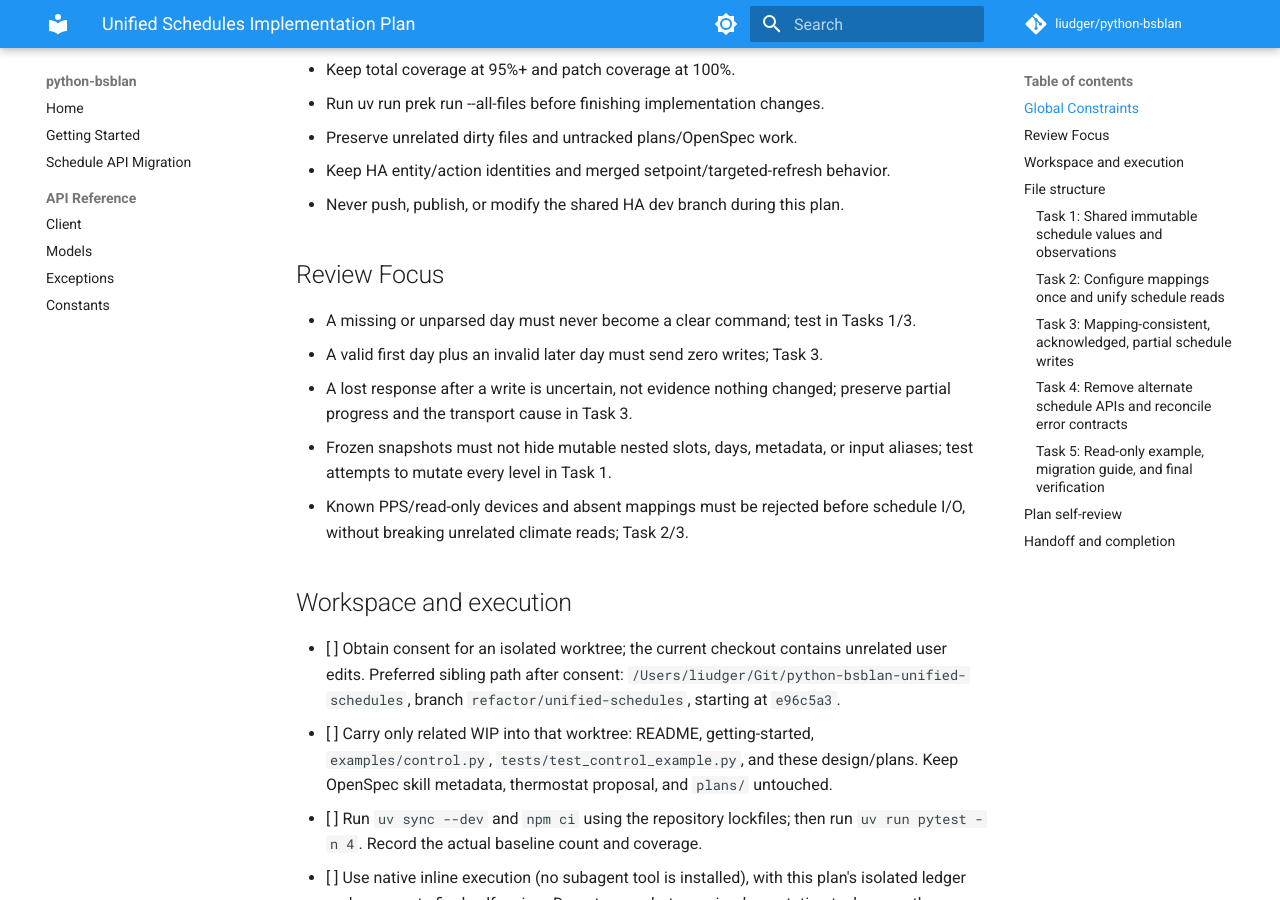
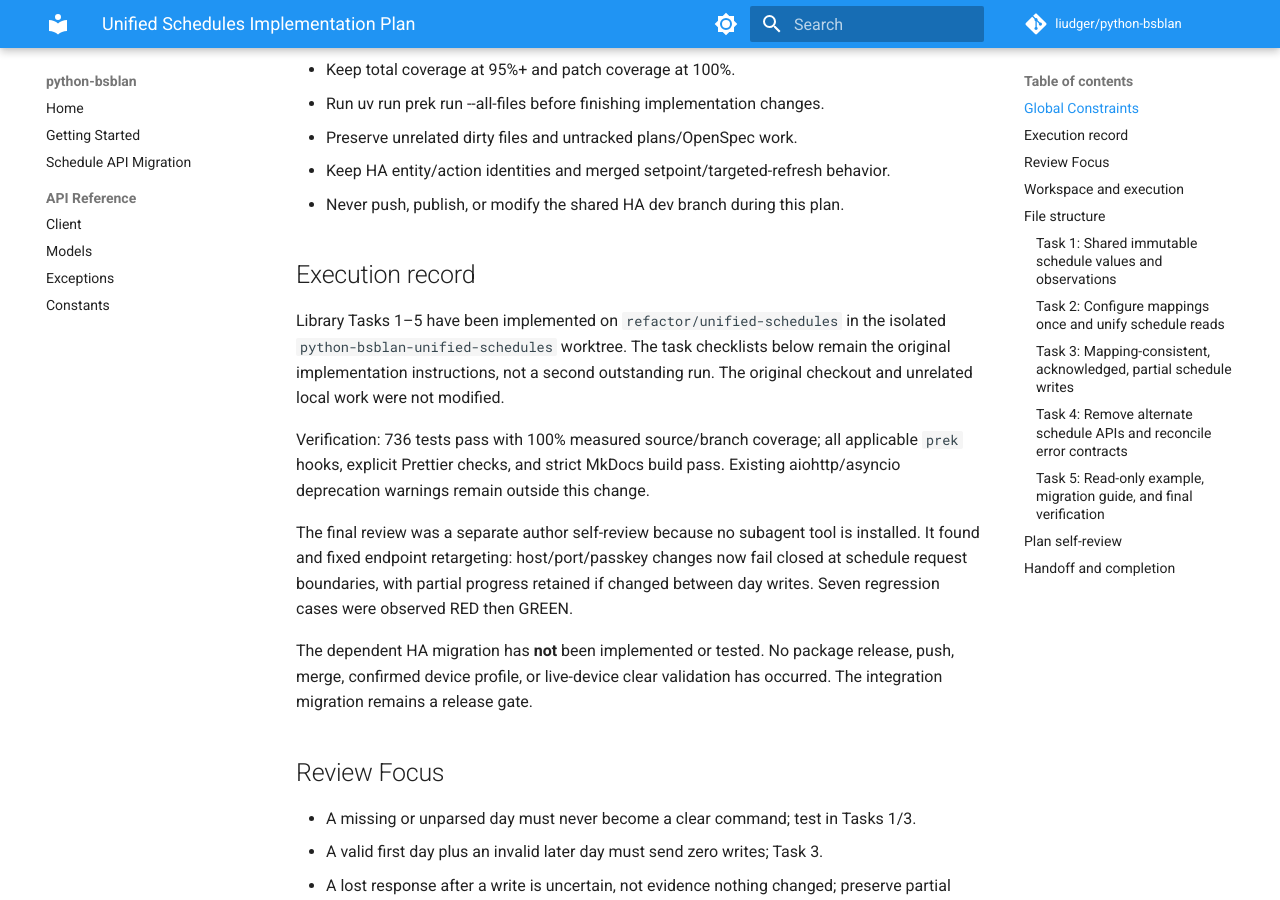
Before and after one commit to liudger/python-bsblan, an MkDocs documentation site: the page built from docs/superpowers/plans/2026-11-13-unified-schedules.md, in a window 1280 px wide and 900 px high, scrolled down 853 px. Built offline with MkDocs 1.6.1 and Material for MkDocs 9.7.7, drawn with Linux system fonts in a browser that asks for light colours; comment, search, counter and statistics services are not loaded.

```diff
--- a/docs/superpowers/plans/2026-11-13-unified-schedules.md
+++ b/docs/superpowers/plans/2026-11-13-unified-schedules.md
@@ -31,6 +31,26 @@
 - Preserve unrelated dirty files and untracked plans/OpenSpec work.
 - Keep HA entity/action identities and merged setpoint/targeted-refresh behavior.
 - Never push, publish, or modify the shared HA dev branch during this plan.
+
+## Execution record
+
+Library Tasks 1–5 have been implemented on `refactor/unified-schedules` in the
+isolated `python-bsblan-unified-schedules` worktree. The task checklists below
+remain the original implementation instructions, not a second outstanding run.
+The original checkout and unrelated local work were not modified.
+
+Verification: 736 tests pass with 100% measured source/branch coverage; all
+applicable `prek` hooks, explicit Prettier checks, and strict MkDocs build pass.
+Existing aiohttp/asyncio deprecation warnings remain outside this change.
+
+The final review was a separate author self-review because no subagent tool is
+installed. It found and fixed endpoint retargeting: host/port/passkey changes now
+fail closed at schedule request boundaries, with partial progress retained if
+changed between day writes. Seven regression cases were observed RED then GREEN.
+
+The dependent HA migration has **not** been implemented or tested. No package
+release, push, merge, confirmed device profile, or live-device clear validation
+has occurred. The integration migration remains a release gate.
 
 ## Review Focus
 
```
Also changed, not shown: docs/getting-started.md (+4 -0 lines), docs/schedule-migration.md (+5 -1 lines), docs/superpowers/specs/2026-11-13-unified-schedules-design.md (+4 -1 lines), openspec/specs/error-classification/spec.md (+4 -1 lines), 4 other files.
